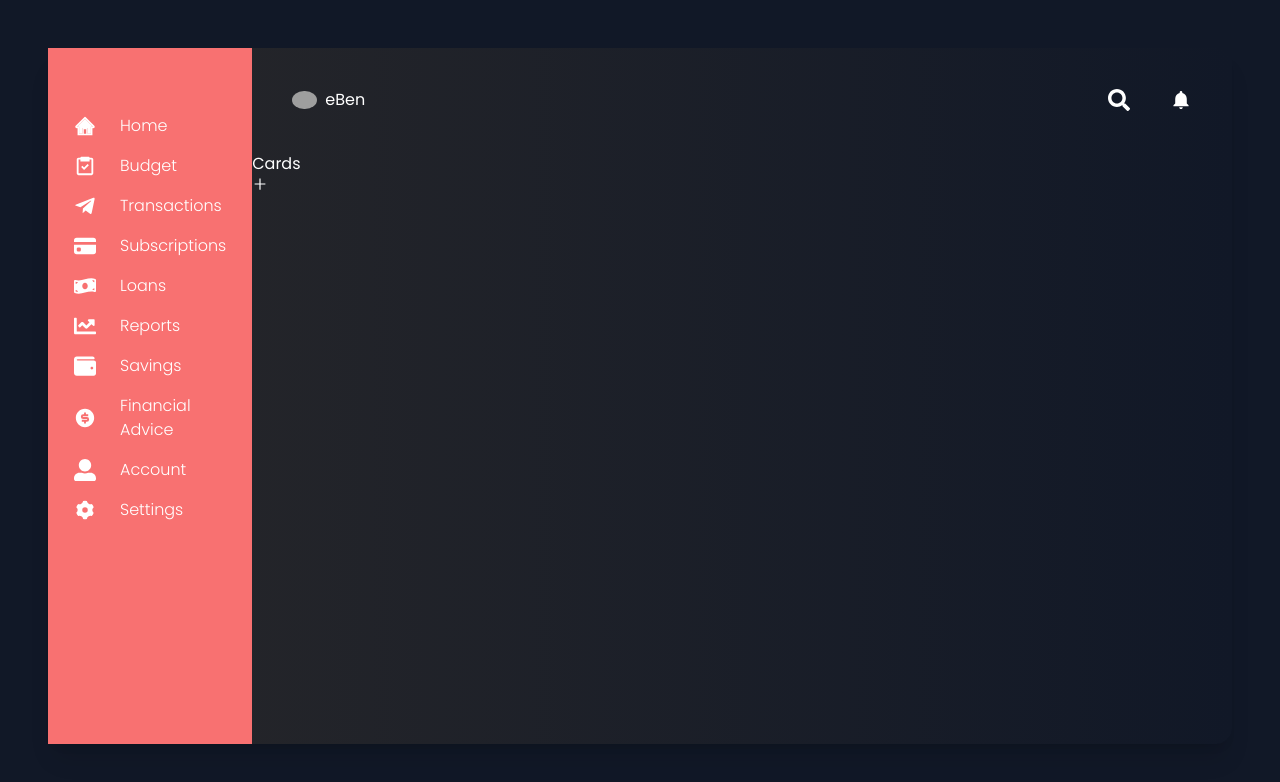
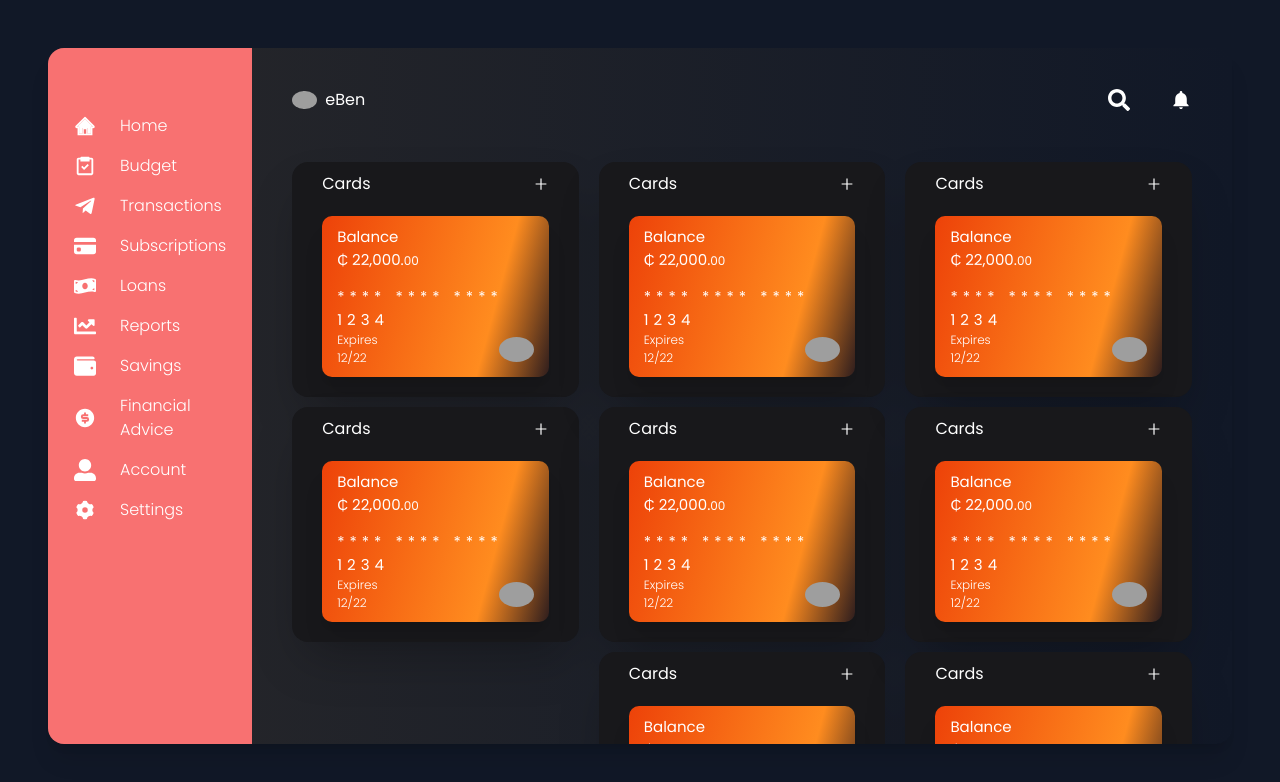
Before and after one commit to eben92/nitro-dashboard, a React (Create React App) app: page / in a window 1280 px wide. Shown: the top 782 px of the page. Built offline with nearby package versions, Linux system fonts and the light colour scheme; grey boxes are pictures that could not be loaded.

Commit message:
added credit/debit card to overview page

```diff
--- /dev/null
+++ b/src/components/creditCard/creditCard.css
@@ -0,0 +1,36 @@
+.credit-card-container {
+  margin-top: 10px;
+  padding: 10px 30px;
+  width: 100%;
+}
+
+.card {
+  background: rgb(46, 29, 29);
+  background: linear-gradient(
+    285deg,
+    rgba(46, 29, 29, 1) 0%,
+    rgba(255, 140, 31, 1) 27%,
+    rgba(237, 66, 9, 1) 100%
+  );
+
+  padding: 10px 15px;
+  margin-bottom: 10px;
+  border-radius: 10px;
+
+  font-size: 15px;
+}
+
+.logo {
+  width: 35px;
+  height: 25px;
+}
+
+.cardNumber {
+  padding-top: 15px;
+  letter-spacing: 5px;
+}
+
+.expire {
+  font-weight: 100;
+  font-size: 12px;
+}
--- a/src/components/creditCard/creditCard.js
+++ b/src/components/creditCard/creditCard.js
@@ -1,10 +1,35 @@
+import "./creditCard.css";
 import { AiOutlinePlus } from "react-icons/ai";
 
 const CreditCard = () => {
   return (
-    <div className='credit-card-container'>
-      <h1 className='title'>Cards</h1>
-      <AiOutlinePlus className='icon' />
+    <div className='credit-card-container bg-zinc-900 rounded-2xl shadow-2xl '>
+      <div className='flex items-center justify-between'>
+        <h1 className='title'>Cards</h1>
+        <AiOutlinePlus className='icon' />
+      </div>
+      <div className='card mt-5 shadow-xl'>
+        <p>Balance</p>
+        <p>
+          &#8373; 22,000.<small>00</small>{" "}
+        </p>
+        <p className='cardNumber'>**** **** **** 1234</p>
+
+        <div className='flex items-center justify-between'>
+          <div className='expire'>
+            <p>Expires</p>
+            <p>12/22</p>
+          </div>
+
+          <div>
+            <img
+              src='https://logos-world.net/wp-content/uploads/2020/09/Mastercard-Logo.png'
+              alt='mastercard logo'
+              className='logo'
+            />
+          </div>
+        </div>
+      </div>
     </div>
   );
 };
--- a/src/components/profile/profile.css
+++ b/src/components/profile/profile.css
@@ -2,7 +2,7 @@
   display: flex;
   justify-content: space-between;
   align-items: center;
-  padding: 40px;
+  padding: 40px 0;
 }
 
 img {
--- a/src/components/styles/viewcards.css
+++ b/src/components/styles/viewcards.css
@@ -3,10 +3,27 @@
     height: 87vh;
     margin: 3rem;
     /* padding: 20px; */
+    overflow-y: scroll;
+  }
+
+  ::-webkit-scrollbar {
+    width: 12px;
   }
 
   .overviewItems {
     width: 100%;
+    margin: 0 40px;
+  }
+
+  .grid-Conatainer {
+    display: grid;
+    grid-template-columns: auto auto auto;
+    width: 100%;
+    gap: 20px;
+  }
+
+  .budget {
+    flex: 1;
   }
 }
 @media (min-width: 0) and (max-width: 600px) {
--- a/src/components/viewCard.js
+++ b/src/components/viewCard.js
@@ -9,7 +9,23 @@ const ViewCard = () => {
       <Sidebar />
       <div className='overviewItems'>
         <Profile />
-        <CreditCard />
+        {/* container */}
+        <div className='grid-Conatainer'>
+          <div className='flex flex-col '>
+            <CreditCard className='' />
+            <CreditCard className=' budget' />
+          </div>
+          <div className='flex flex-col '>
+            <CreditCard />
+            <CreditCard />
+            <CreditCard />
+          </div>
+          <div className='flex flex-col'>
+            <CreditCard />
+            <CreditCard />
+            <CreditCard />
+          </div>
+        </div>
       </div>
     </div>
   );
```
